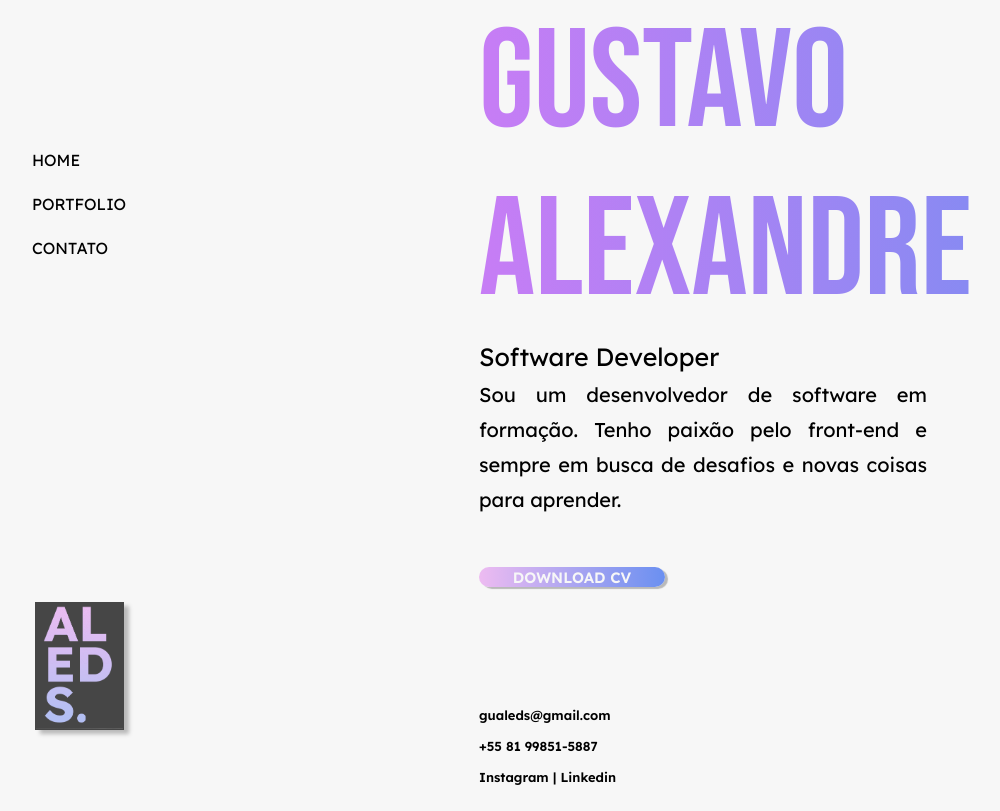
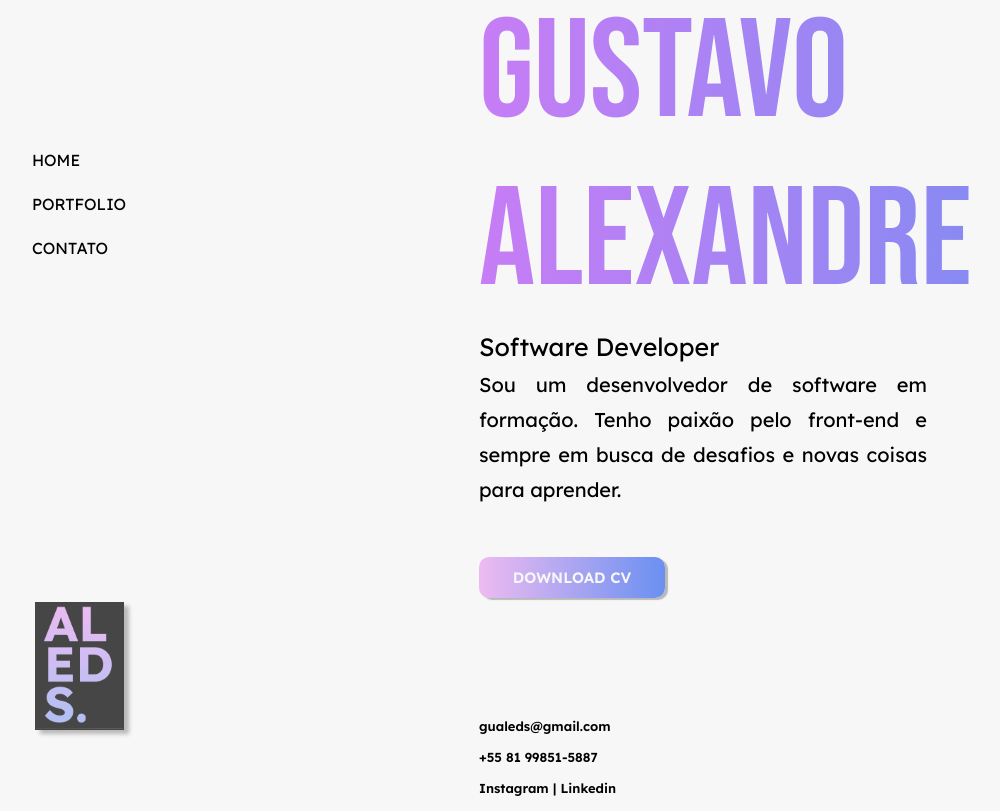
Before and after one commit to gustavoaleds/site-pessoal-react, a React (Vite) app: page / in a window 1280 px wide. Shown: the whole page, without its empty margins (81-1081 px from the left). Built offline with nearby package versions, Linux system fonts and the light colour scheme.

Commit message:
Botão download funcionando

```diff
--- a/src/components/Formulario/Formulario.jsx
+++ b/src/components/Formulario/Formulario.jsx
@@ -4,9 +4,6 @@ function Formulario() {
 
 
 const enviarMensagem = () => {
-  console.log('A função foi chamada!')
-
-
 const nome = document.querySelector('.nome').value;
 const email = document.querySelector('.email').value;
 const mensagem = document.querySelector('.mensagem').value;
--- a/src/components/LadoInformacoesHome/LadoInformacoesHome.jsx
+++ b/src/components/LadoInformacoesHome/LadoInformacoesHome.jsx
@@ -6,7 +6,7 @@ function LadoinformacoesHome(){
     <h1 className="mainTitle">Gustavo Alexandre</h1>
     <p className="subTitle">Software Developer</p>
     <p className="textContent">Sou um desenvolvedor de software em formação. Tenho paixão pelo front-end e sempre em busca de desafios e novas coisas para aprender. </p>
-    <button className="mainButton">Download CV</button>
+    <a href="/CV_GUSTAVO.pdf" download><button className="mainButton">Download CV</button></a>
     <section className="mainContacts">
       <p>gualeds@gmail.com</p>
       <p>+55 81 99851-5887</p>
```
Also changed, not shown: 1 other file (tests, documents, lock files or other folders).
